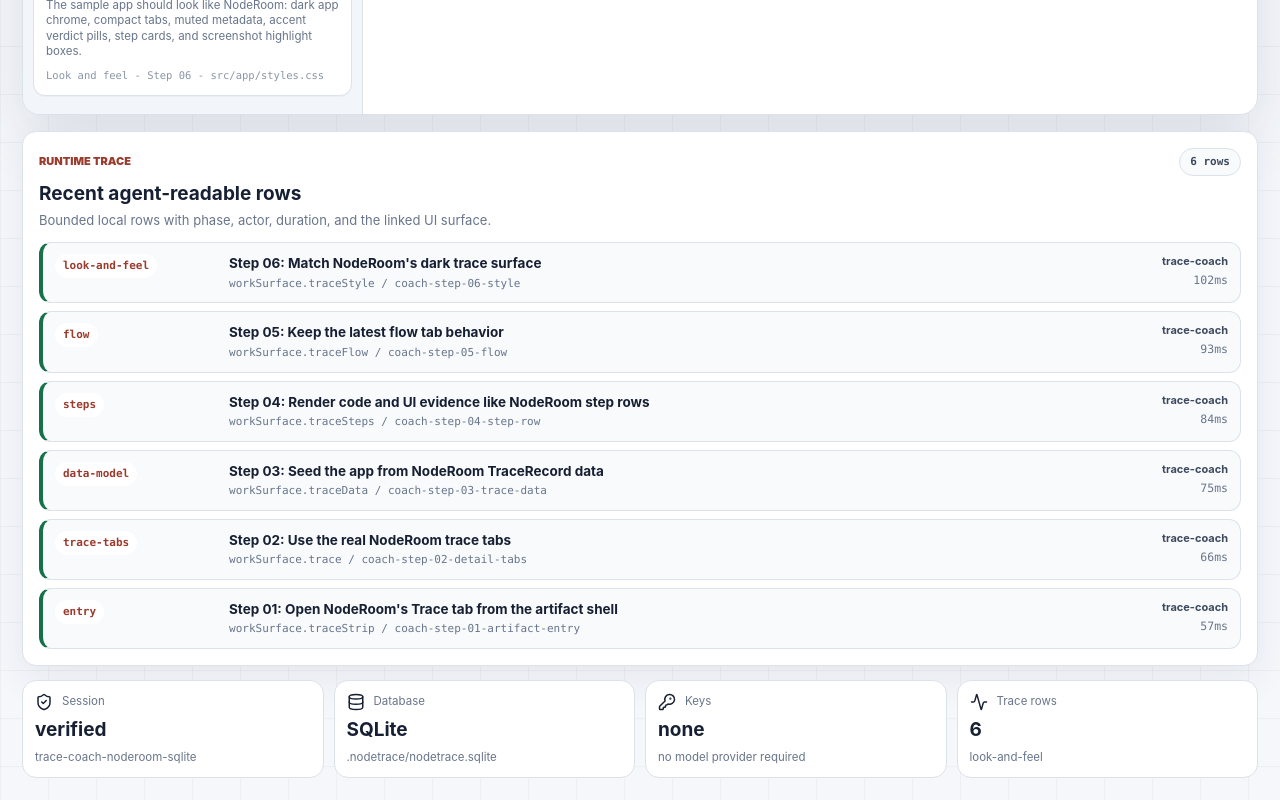
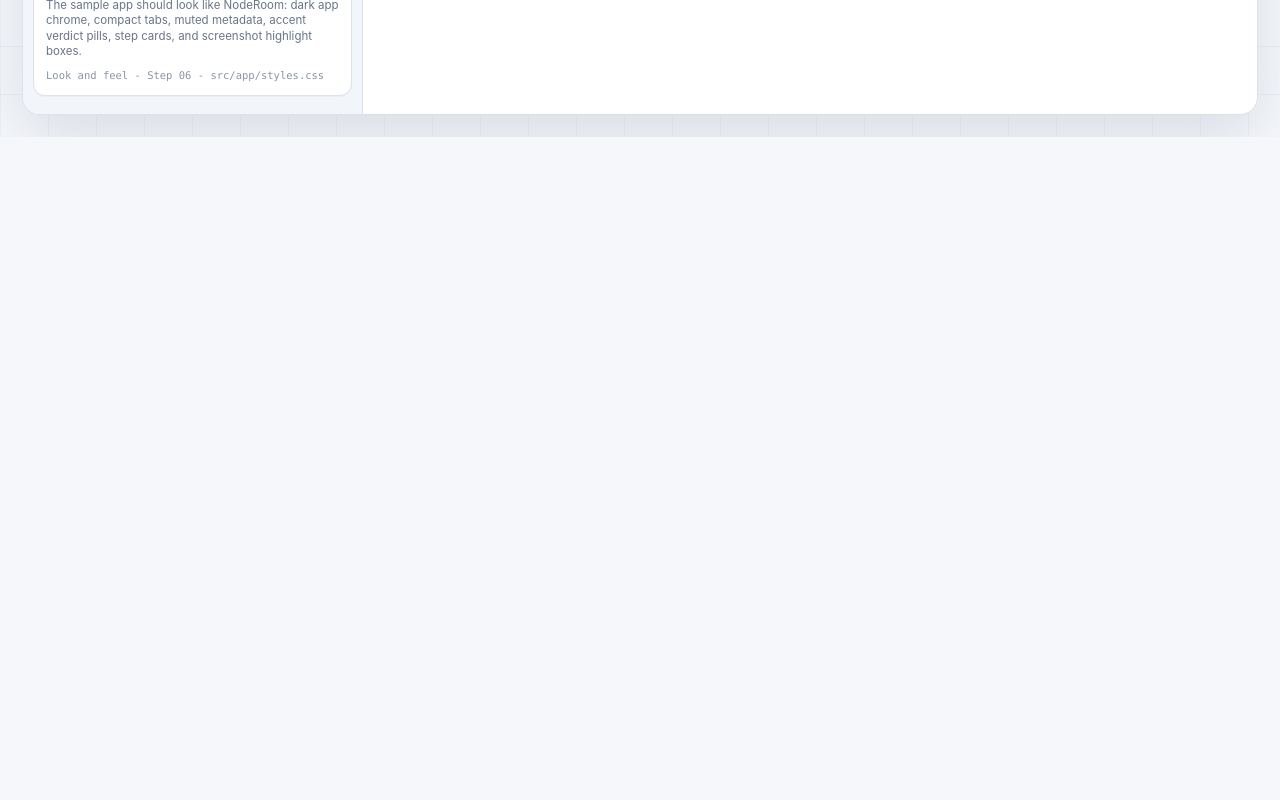
Before and after one commit to HomenShum/nodetrace, a React (Vite) app: page / in a window 1280 px wide. Shown: the part 1250-2050 px from the top of the page. After the commit the page ends 1387 px from the top, so only its background shows below. Built offline with nearby package versions, Linux system fonts and the light colour scheme.

Commit message:
Remove redundant Trace Coach footer panels

```diff
--- a/public/nodetrace-state.json
+++ b/public/nodetrace-state.json
@@ -1,5 +1,5 @@
 {
-  "generatedAt": "2026-06-17T10:18:23.760Z",
+  "generatedAt": "2026-06-17T10:24:05.128Z",
   "session": {
     "id": "trace-coach-noderoom-sqlite",
     "title": "Trace Coach: NodeRoom codebase trace",
--- a/scripts/smoke.mjs
+++ b/scripts/smoke.mjs
@@ -76,10 +76,10 @@
   }
   const dashboard = readFileSync("src/DemoDashboard.tsx", "utf8");
   const styles = readFileSync("src/styles.css", "utf8");
-  for (const forbidden of ["Inspectable surfaces", "surfaceBand", "surfaceGrid", "railProof", "className=\"rail\""]) {
+  for (const forbidden of ["Inspectable surfaces", "surfaceBand", "surfaceGrid", "railProof", "className=\"rail\"", "tracePreview", "statusGrid", "Recent agent-readable rows"]) {
     if (dashboard.includes(forbidden) || styles.includes(forbidden)) issues.push(`noninteractive surface grid still present: ${forbidden}`);
   }
-  for (const required of ["--bg-app: #f5f7fb", "traceTimeline", "Recent agent-readable rows"]) {
+  for (const required of ["--bg-app: #f5f7fb", "coachPanel", "r-tracevu-tabs"]) {
     if (!dashboard.includes(required) && !styles.includes(required)) issues.push(`light/readable trace UI missing ${required}`);
   }
   for (const required of ["npm run understand:noderoom", "docs/eval/nodetrace-understand-anything-noderoom.json", "not a hand-modeled graph"]) {
--- a/src/DemoDashboard.tsx
+++ b/src/DemoDashboard.tsx
@@ -1,5 +1,5 @@
 import { useEffect, useMemo, useState } from "react";
-import { Activity, ArrowRight, CheckCircle2, CircleDot, Code2, Database, FileJson, Image, KeyRound, Layers3, ListChecks, Map, Network, Play, Route, ShieldCheck, Terminal } from "lucide-react";
+import { Activity, ArrowRight, CheckCircle2, CircleDot, Code2, Database, FileJson, Image, Layers3, ListChecks, Map, Network, Play, Route, Terminal } from "lucide-react";
 import { DEFAULT_SURFACES, TraceLensPanel, TraceLensProvider, type NodeTraceState, type TraceCoachState, type TraceCoachStep } from "./trace";
 
 type CoachTab = "overview" | "steps" | "flow" | "raw";
@@ -23,9 +23,7 @@
   const [state, setState] = useState<NodeTraceState>(seedState);
   const [activeCoachStepId, setActiveCoachStepId] = useState<string | null>(null);
   const [coachTab, setCoachTab] = useState<CoachTab>("overview");
-  const latestTrace = state.traces.at(-1);
   const coach = state.coach;
-  const recentTraceRows = useMemo(() => state.traces.slice(-8).reverse(), [state.traces]);
   const activeCoachStep = useMemo(
     () => coach?.steps.find((step) => step.id === activeCoachStepId) ?? coach?.steps.find((step) => step.id === coach.activeStepId) ?? coach?.steps[0],
     [activeCoachStepId, coach],
@@ -38,15 +36,6 @@
       .catch(() => setState(seedState));
   }, []);
 
-  const statusCards = useMemo(
-    () => [
-      { detail: state.session.id, Icon: ShieldCheck, label: "Session", value: state.session.status },
-      { detail: ".nodetrace/nodetrace.sqlite", Icon: Database, label: "Database", value: "SQLite" },
-      { detail: "no model provider required", Icon: KeyRound, label: "Keys", value: "none" },
-      { detail: latestTrace?.phase ?? "seed", Icon: Activity, label: "Trace rows", value: String(state.traces.length) },
-    ],
-    [latestTrace?.phase, state.session.id, state.session.status, state.traces.length],
-  );
   const heroStats = useMemo(
     () => [
       { detail: coach?.sourceMode ?? "local", label: "Source repo", value: coach?.sourceRepo ?? "portable" },
@@ -117,43 +106,6 @@
               setActiveStepId={setActiveCoachStepId}
             />
           ) : null}
-
-          <section className="tracePreview" data-nodetrace-surface="copilot.agentOperationStream">
-            <header className="tracePreviewHead">
-              <div>
-                <p className="eyebrow">Runtime trace</p>
-                <h2>Recent agent-readable rows</h2>
-                <p>Bounded local rows with phase, actor, duration, and the linked UI surface.</p>
-              </div>
-              <span>{state.traces.length} rows</span>
-            </header>
-            <ol className="traceTimeline">
-              {recentTraceRows.map((trace) => (
-                <li key={trace.id} data-element-id={trace.id} data-status={trace.status}>
-                  <span className="tracePhase">{trace.phase}</span>
-                  <span className="traceBody">
-                    <strong>{trace.summary}</strong>
-                    <small>{trace.surfaceId}{trace.elementId ? ` / ${trace.elementId}` : ""}</small>
-                  </span>
-                  <span className="traceMeta">
-                    <b>{trace.actor}</b>
-                    <em>{trace.durationMs}ms</em>
-                  </span>
-                </li>
-              ))}
-            </ol>
-          </section>
-
-          <section className="statusGrid" aria-label="Happy path status">
-            {statusCards.map(({ detail, Icon, label, value }) => (
-              <article key={label} className="stat">
-                <Icon size={18} aria-hidden="true" />
-                <span>{label}</span>
-                <strong>{value}</strong>
-                <small>{detail}</small>
-              </article>
-            ))}
-          </section>
 
         </section>
       </main>
--- a/src/styles.css
+++ b/src/styles.css
@@ -253,170 +253,6 @@
   color: var(--blue-ink);
   font-size: 12px;
   line-height: 1.35;
-}
-
-.statusGrid {
-  display: grid;
-  grid-template-columns: repeat(4, minmax(0, 1fr));
-  gap: 10px;
-  margin: 14px 0 0;
-}
-
-.stat,
-.tracePreview {
-  border: 1px solid var(--line);
-  border-radius: 14px;
-  background: var(--bg-primary);
-}
-
-.stat {
-  display: grid;
-  grid-template-columns: auto 1fr;
-  gap: 5px 9px;
-  padding: 12px;
-}
-
-.stat span,
-.stat small,
-.tracePreview em {
-  color: var(--text-muted);
-  font-size: 11.5px;
-}
-
-.stat strong {
-  grid-column: 1 / -1;
-  color: var(--text-primary);
-  font-size: 19px;
-}
-
-.stat small {
-  grid-column: 1 / -1;
-  overflow: hidden;
-  text-overflow: ellipsis;
-  white-space: nowrap;
-}
-
-.tracePreview {
-  margin-top: 16px;
-  padding: 16px;
-  box-shadow: 0 12px 36px rgba(40, 54, 76, 0.08);
-}
-
-.tracePreviewHead {
-  display: flex;
-  align-items: flex-start;
-  justify-content: space-between;
-  gap: 18px;
-  margin-bottom: 12px;
-}
-
-.tracePreviewHead h2 {
-  margin: 3px 0 4px;
-  color: var(--text-primary);
-  font-size: 19px;
-  letter-spacing: 0;
-}
-
-.tracePreviewHead p:not(.eyebrow) {
-  margin: 0;
-  color: var(--text-muted);
-  font-size: 13px;
-}
-
-.tracePreviewHead > span {
-  flex: none;
-  border: 1px solid var(--line);
-  border-radius: 999px;
-  padding: 5px 10px;
-  background: var(--bg-secondary);
-  color: var(--text-secondary);
-  font-family: var(--font-mono);
-  font-size: 11px;
-  font-weight: 800;
-}
-
-.traceTimeline {
-  display: grid;
-  gap: 8px;
-  margin: 8px 0 0;
-  padding: 0;
-  list-style: none;
-}
-
-.traceTimeline li {
-  display: grid;
-  grid-template-columns: minmax(108px, 0.18fr) minmax(0, 1fr) minmax(96px, auto);
-  gap: 14px;
-  align-items: start;
-  border: 1px solid var(--line);
-  border-left: 4px solid var(--accent-primary);
-  border-radius: 12px;
-  padding: 11px 12px;
-  background: var(--bg-secondary);
-}
-
-.traceTimeline li[data-status="ok"] {
-  border-left-color: var(--success-ink);
-}
-
-.tracePhase {
-  display: inline-flex;
-  width: fit-content;
-  border-radius: 999px;
-  padding: 4px 8px;
-  background: var(--bg-primary);
-  color: var(--accent-ink);
-  font-family: var(--font-mono);
-  font-size: 11px;
-  font-weight: 800;
-  white-space: nowrap;
-}
-
-.traceBody {
-  display: grid;
-  min-width: 0;
-  gap: 3px;
-}
-
-.traceBody strong {
-  min-width: 0;
-  overflow: hidden;
-  color: var(--text-primary);
-  font-size: 13.5px;
-  line-height: 1.35;
-  text-overflow: ellipsis;
-  white-space: nowrap;
-}
-
-.traceBody small {
-  overflow: hidden;
-  color: var(--text-muted);
-  font-family: var(--font-mono);
-  font-size: 11px;
-  text-overflow: ellipsis;
-  white-space: nowrap;
-}
-
-.traceMeta {
-  display: grid;
-  justify-items: end;
-  gap: 2px;
-  color: var(--text-muted);
-  font-size: 11px;
-}
-
-.traceMeta b,
-.traceMeta em {
-  font-style: normal;
-}
-
-.traceMeta b {
-  color: var(--text-secondary);
-}
-
-.traceMeta em {
-  font-style: normal;
-  font-family: var(--font-mono);
 }
 
 .coachPanel {
@@ -912,7 +748,6 @@
     grid-template-columns: 1fr;
   }
 
-  .statusGrid,
   .coachOverview {
     grid-template-columns: 1fr;
   }
@@ -946,10 +781,6 @@
     grid-template-columns: 1fr;
   }
 
-  .traceTimeline li {
-    grid-template-columns: 1fr;
-  }
-
   .r-tracevu-tabs {
     flex-wrap: wrap;
   }
```
Also changed, not shown: 9 other files (tests, documents, lock files or other folders).
